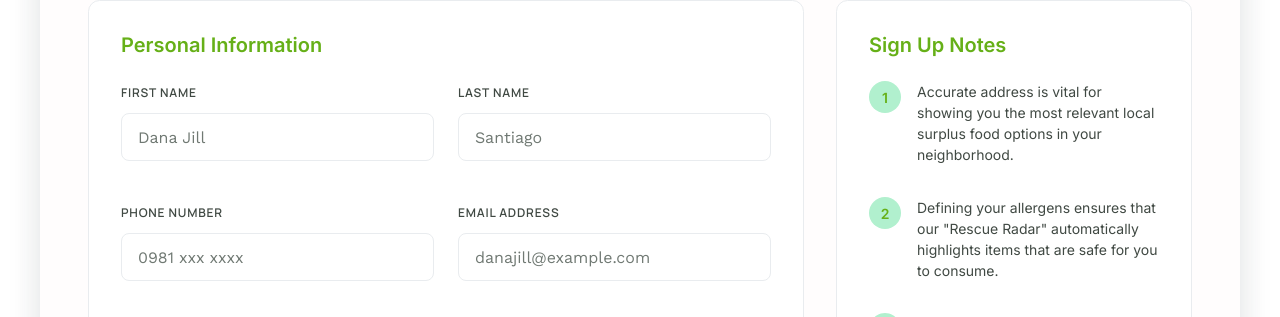
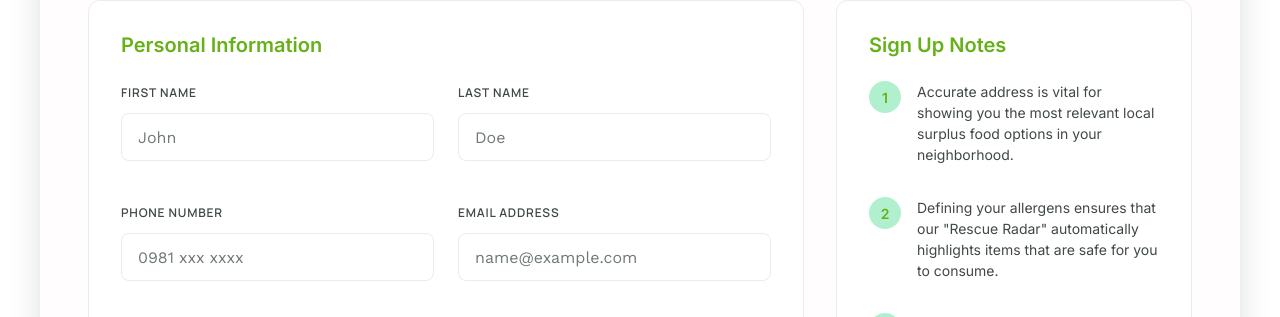
Before and after one commit to Code-DER/sureplus-app, a React (Vite) app in the folder app/frontend/: page / in a window 1280 px wide. Both pictures are taken after typing "name@example.com", "Sample123" into the empty fields and a click on the button "Create Account". Shown: the part 195-512 px from the top of the page. Built offline with nearby package versions, Linux system fonts and the light colour scheme; no server answers.

Commit message:
feat: signup and login page changes

```diff
--- a/app/frontend/src/components/Login.tsx
+++ b/app/frontend/src/components/Login.tsx
@@ -85,7 +85,7 @@ export default function Login({ onLogin, onSwitchToSignup }: LoginProps) {
               <div className="form-group">
                 <div className="password-label-row">
                   <label>PASSWORD</label>
-                  <a href="#" className="forgot-password">Forgot Password?</a>
+                  {/* <a href="#" className="forgot-password">Forgot Password?</a> */}
                 </div>
                 <div className="input-wrapper password-input-wrapper">
                   <input
--- a/app/frontend/src/components/Signup.tsx
+++ b/app/frontend/src/components/Signup.tsx
@@ -193,13 +193,13 @@ export default function Signup({ onSignup, onSwitchToLogin }: SignupProps) {
                   <div className="form-group">
                     <label>First Name</label>
                     <div className="input-wrapper">
-                      <input type="text" name="firstName" placeholder="Dana Jill" value={formData.firstName} onChange={handleInputChange} required />
+                      <input type="text" name="firstName" placeholder="John" value={formData.firstName} onChange={handleInputChange} required />
                     </div>
                   </div>
                   <div className="form-group">
                     <label>Last Name</label>
                     <div className="input-wrapper">
-                      <input type="text" name="lastName" placeholder="Santiago" value={formData.lastName} onChange={handleInputChange} required />
+                      <input type="text" name="lastName" placeholder="Doe" value={formData.lastName} onChange={handleInputChange} required />
                     </div>
                   </div>
                   <div className='form-group'>
@@ -211,7 +211,7 @@ export default function Signup({ onSignup, onSwitchToLogin }: SignupProps) {
                   <div className="form-group">
                     <label>Email Address</label>
                     <div className="input-wrapper">
-                      <input type="email" name="email" placeholder="danajill@example.com" value={formData.email} onChange={handleInputChange} required />
+                      <input type="email" name="email" placeholder="name@example.com" value={formData.email} onChange={handleInputChange} required />
                     </div>
                   </div>
 
@@ -384,8 +384,6 @@ export default function Signup({ onSignup, onSwitchToLogin }: SignupProps) {
 
         {/* Footer actions */}
         <div className="signup-footer">
-            {loading ? 'Creating Account...' : 'Create Account'}
-
           <button type="submit" form="signup-form" className="btn-create-account-main" disabled={loading}>{loading ? 'Creating account...' : 'Create Account'}</button>
           <p className="login-prompt">
             Already have an account? <button type="button" className="btn-link" onClick={onSwitchToLogin}>Log In</button>
```
